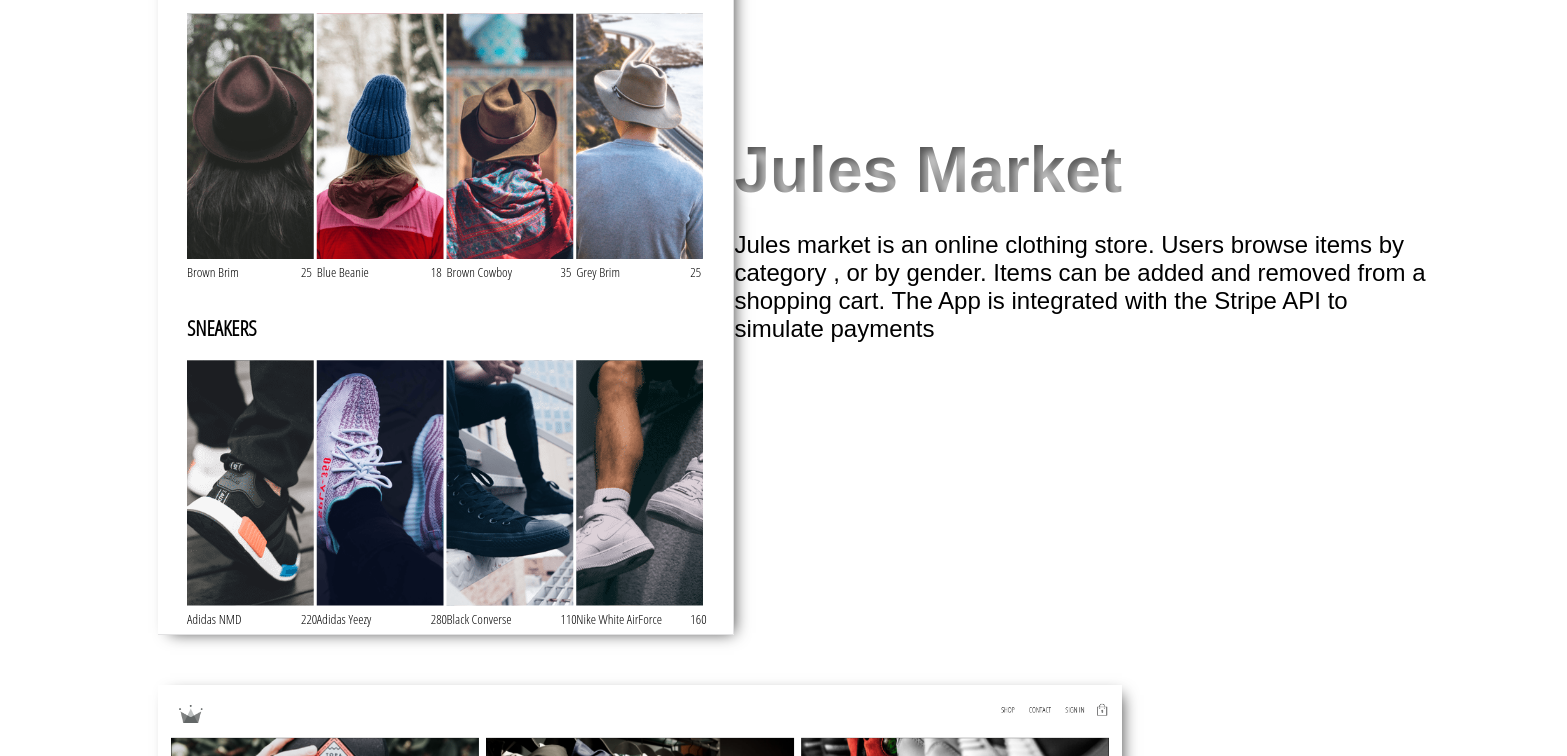
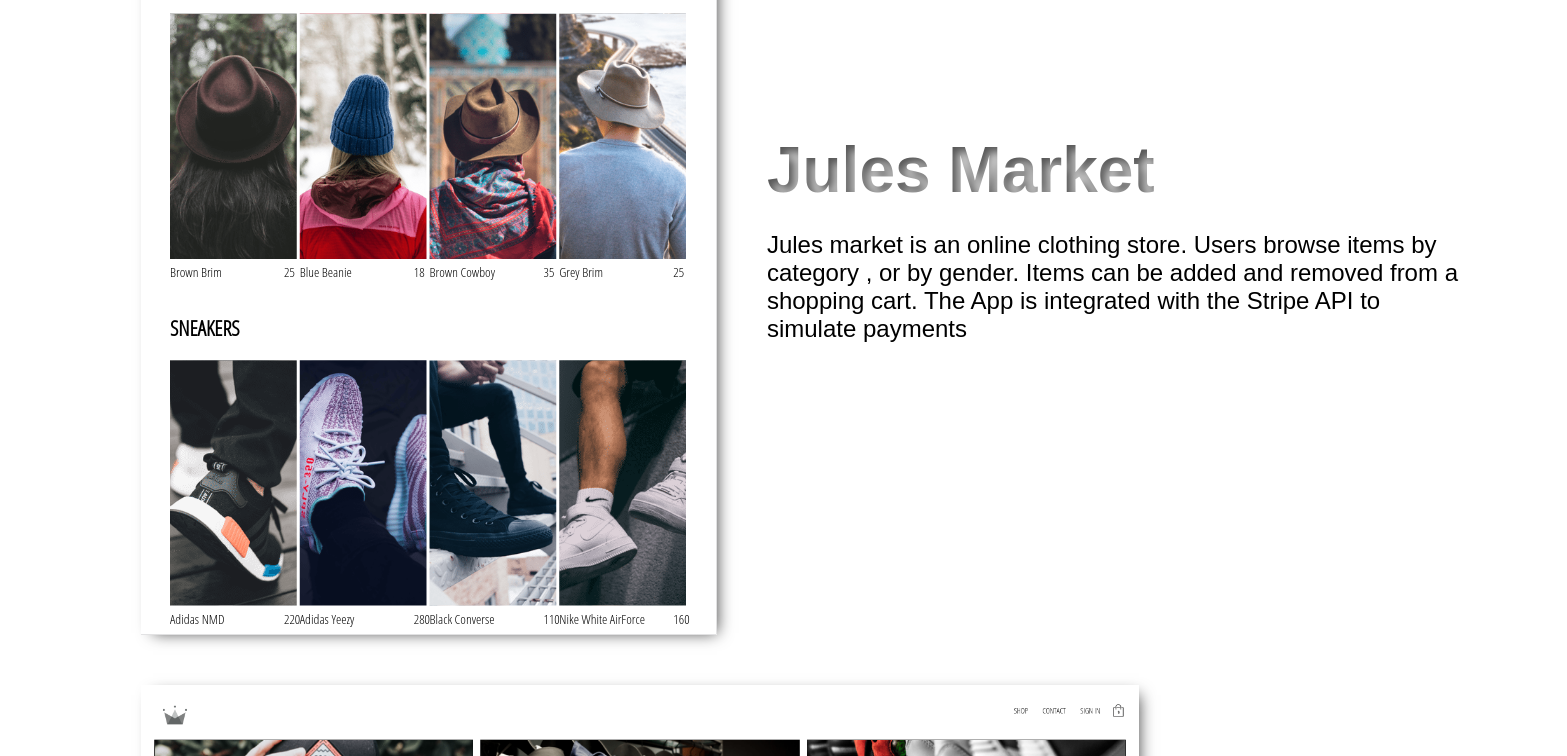
Before and after one commit to seunjules/MySite, a React (Create React App) app: page / in a window 1280 px wide. Shown: the part 2460-3216 px from the top of the page, 1567 px wide, since content can reach past the window. Built offline with nearby package versions, Linux system fonts and the light colour scheme; a web font is replaced by a local one.

Commit message:
fixing CSS bugs

```diff
--- a/src/App.css
+++ b/src/App.css
@@ -325,3 +325,7 @@ p {
   -webkit-text-fill-color: purple;
   cursor: pointer;
 }
+
+.tabletTextArea {
+  padding-left: 50px;
+}
--- a/src/components/project.js
+++ b/src/components/project.js
@@ -15,7 +15,7 @@ class Project extends Component {
             alt="Tablet View"
             className="tabletView"
           ></img>
-          <div>
+          <div className = "tabletTextArea">
           <h2 className ="projectTitle">{this.props.title}</h2>
           <p>
             {this.props.firstText}
```
